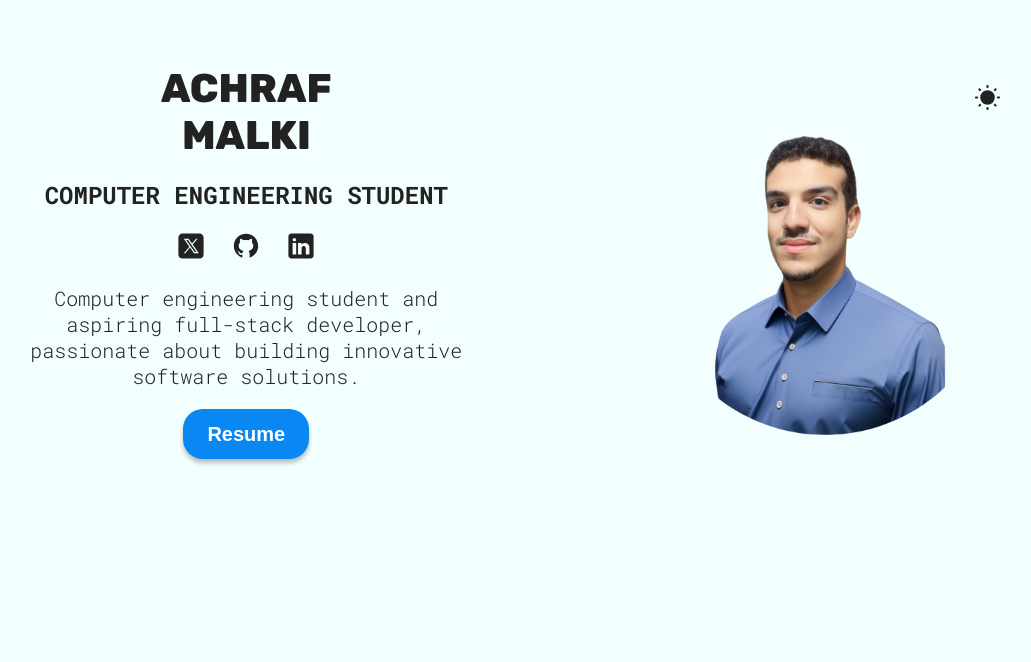
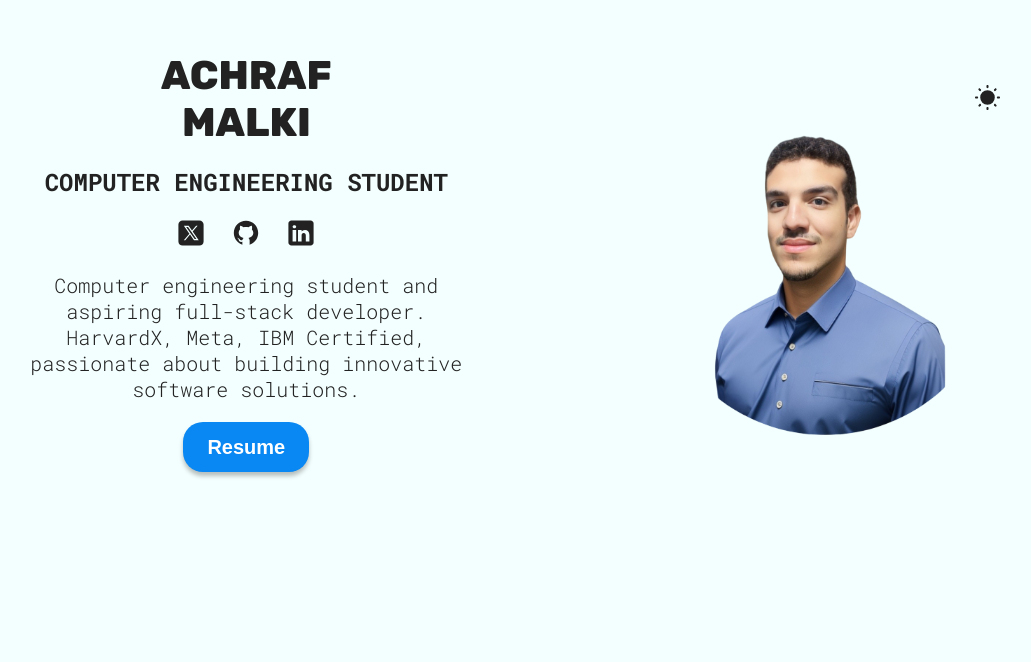
Before and after one commit to ashurafu04/portfolio, a React (Vite) app: page / in a window 1280 px wide. Shown: the part 138-800 px from the top of the page, without its empty margins (137-1168 px from the left). Built offline with nearby package versions, Linux system fonts and the light colour scheme.

Commit message:
updated hero section

```diff
--- a/src/sections/Hero/Hero.jsx
+++ b/src/sections/Hero/Hero.jsx
@@ -53,7 +53,8 @@ function Hero() {
           </a>
         </span>
         <p className={styles.description} >
-          Computer engineering student and aspiring full-stack developer,
+          Computer engineering student and aspiring full-stack developer. <br />
+          HarvardX, Meta, IBM Certified,
           passionate about building innovative software solutions.
         </p>
         <a href={CV} download>
```
